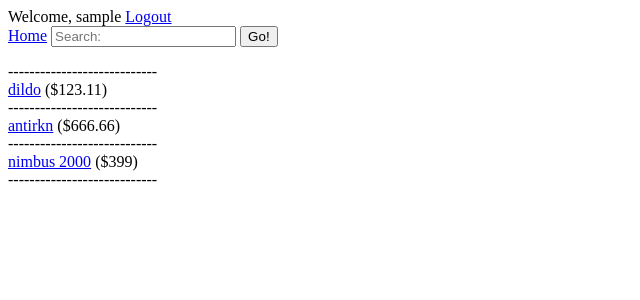
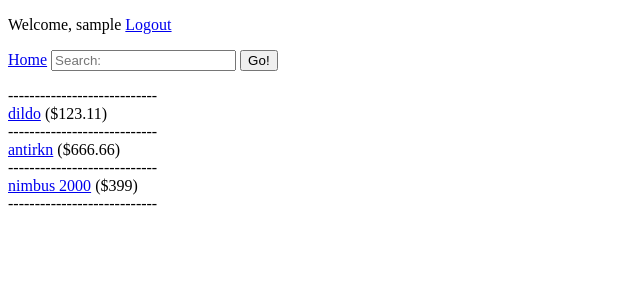
Before and after one commit to valignatev/hackme, a Flask app: page / in a window 1280 px wide. Shown: the top 300 px of the page, without its empty margins (0-640 px from the left). Run offline with Flask 2, Linux system fonts and the light colour scheme; the visitor is signed in with stand-in values (Sample User, id 1).

Commit message:
a little bit of spacing and styling

```diff
--- a/shoppy/templates/base.jinja2
+++ b/shoppy/templates/base.jinja2
@@ -7,19 +7,25 @@
         border: 1px solid black;
         padding: 5px;
       }
+
+      .inline {
+        display: inline-block;
+      }
     </style>
   </head>
   <body>
   <div id="content">
     {% if user %}
-      <div style="display:inline-block">Welcome, {{ user.username }}</div>
-      <a style="display:inline-block" href="/logout/">Logout</a>
+      <p>
+        <div class="inline">Welcome, {{ user.username }}</div>
+        <a class="inline" href="/logout/">Logout</a>
+      </p>
     {% else %}
       Please <a href="/login/">login</a>
     {% endif %}
     <div>
-      <a href="/" style="display:inline-block">Home</a>
-      <form method="GET" style="display:inline-block">
+      <a href="/" class="inline">Home</a>
+      <form method="GET" class="inline">
         <input name="q" placeholder="Search:" type="search">
         <input value="Go!" type="submit">
       </form>
```
